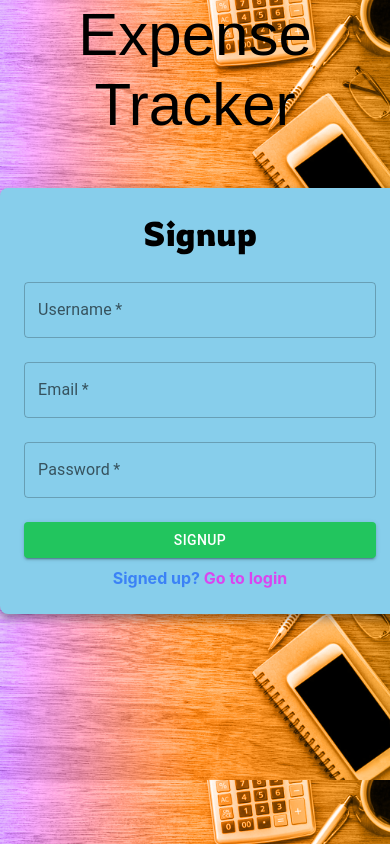
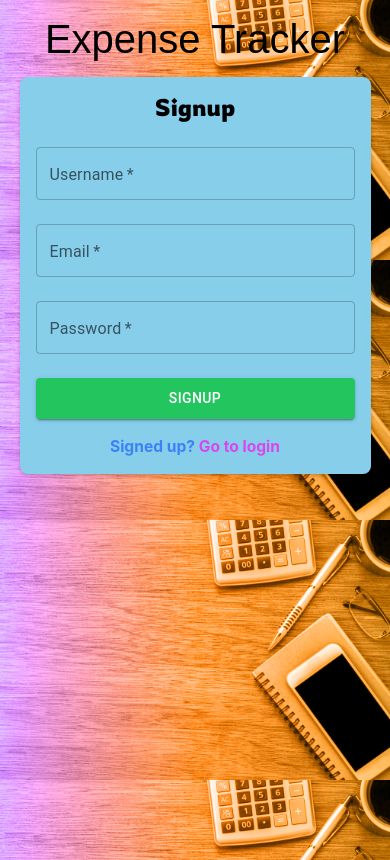
Before and after one commit to NabinS-D/expense-tracker-frontend, a React (Create React App) app: page /register in a window 390 px wide. Built offline with nearby package versions, Linux system fonts and the light colour scheme; no server answers; a web font is replaced by a local one.

Commit message:
responsive signup and signin page

```diff
--- a/src/components/SignUp.jsx
+++ b/src/components/SignUp.jsx
@@ -114,32 +114,41 @@ export const SignUp = () => {
         gutterBottom
         sx={{
           fontFamily: "'Honk', sans-serif",
-          fontSize: "60px",
+          fontSize: { xs: "40px", sm: "50px", md: "60px" }, // Responsive font size
+          mt: { xs: 2, sm: 3 }, // Adjust margin-top for smaller screens
         }}
       >
         Expense Tracker
       </Typography>
       <Box
         sx={{
-          width: 400,
-          margin: "50px auto",
-          padding: 3,
+          width: { xs: "90%", sm: 400, md: 450 }, // Responsive width
+          maxWidth: "100%", // Prevent overflow
+          margin: "0 auto", // Center horizontally
+          padding: { xs: 2, sm: 3 }, // Responsive padding
           borderRadius: 2,
           backgroundColor: "skyblue",
           border: "0px solid #3f51b5",
-          boxShadow:
-            "0 4px 8px rgba(0, 0, 0, 0.3), 0 6px 12px rgba(0, 0, 0, 0.15)",
+          boxShadow: {
+            xs: "0 2px 4px rgba(0, 0, 0, 0.2)", // Lighter shadow on mobile
+            sm: "0 4px 8px rgba(0, 0, 0, 0.3), 0 6px 12px rgba(0, 0, 0, 0.15)", // Full shadow on larger screens
+          },
           transform: "translateY(-2px)",
           transition: "all 0.3s ease-in-out",
           "&:hover": {
-            transform: "translateY(-4px)",
-            boxShadow:
-              "0 8px 16px rgba(0, 0, 0, 0.3), 0 12px 24px rgba(0, 0, 0, 0.15)",
+            transform: { sm: "translateY(-4px)" }, // Hover effect only on larger screens
+            boxShadow: {
+              sm: "0 8px 16px rgba(0, 0, 0, 0.3), 0 12px 24px rgba(0, 0, 0, 0.15)",
+            },
           },
+          mt: { xs: 2, sm: 5 }, // Responsive top margin
         }}
       >
         <Typography
-          sx={{ fontFamily: "Rowdies, cursive" }}
+          sx={{
+            fontFamily: "Rowdies, cursive",
+            fontSize: { xs: "24px", sm: "28px", md: "32px" }, // Responsive font size
+          }}
           variant="h4"
           align="center"
           gutterBottom
@@ -158,6 +167,11 @@ export const SignUp = () => {
             required
             onChange={handleInput}
             value={userDetails.name}
+            sx={{
+              "& .MuiInputBase-input": {
+                fontSize: { xs: "14px", sm: "16px" }, // Responsive input text size
+              },
+            }}
           />
           <TextField
             id="email"
@@ -170,8 +184,12 @@ export const SignUp = () => {
             required
             onChange={handleInput}
             value={userDetails.email}
+            sx={{
+              "& .MuiInputBase-input": {
+                fontSize: { xs: "14px", sm: "16px" }, // Responsive input text size
+              },
+            }}
           />
-
           <TextField
             id="password"
             label="Password"
@@ -183,28 +201,45 @@ export const SignUp = () => {
             required
             onChange={handleInput}
             value={userDetails.password}
+            sx={{
+              "& .MuiInputBase-input": {
+                fontSize: { xs: "14px", sm: "16px" }, // Responsive input text size
+              },
+            }}
           />
-
           <Button
             variant="contained"
             color="primary"
             type="submit"
-            className=" !bg-green-500 !text-white font-bold"
+            className="!bg-green-500 !text-white font-bold"
             fullWidth
-            sx={{ mt: 2 }}
+            sx={{
+              mt: 2,
+              py: { xs: 1, sm: 1.5 }, // Responsive padding
+              fontSize: { xs: "14px", sm: "16px" }, // Responsive button text size
+            }}
             disabled={isSubmitting}
           >
             {isSubmitting ? "Signing up..." : "Signup"}
           </Button>
         </form>
-        <div className="flex justify-center mt-2">
+        <Box
+          sx={{
+            display: "flex",
+            justifyContent: "center",
+            mt: 2,
+            flexDirection: { xs: "column", sm: "row" }, // Stack on mobile, row on larger screens
+            textAlign: { xs: "center", sm: "left" }, // Center text on mobile
+          }}
+        >
           <a
             href="/login"
             className="text-blue-500 hover:focus-visible: font-bold"
+            style={{ fontSize: "clamp(12px, 4vw, 16px)" }} // Responsive font size with clamp
           >
             Signed up? <span className="text-fuchsia-500">Go to login</span>
           </a>
-        </div>
+        </Box>
 
         <FlashMessage
           severity={message.severity}
--- a/src/components/Signin.jsx
+++ b/src/components/Signin.jsx
@@ -110,32 +110,41 @@ export const Signin = () => {
         gutterBottom
         sx={{
           fontFamily: "'Honk', sans-serif",
-          fontSize: "60px",
+          fontSize: { xs: "40px", sm: "50px", md: "60px" }, // Responsive font size
+          mt: { xs: 2, sm: 3 }, // Adjust margin-top for smaller screens
         }}
       >
         Expense Tracker
       </Typography>
       <Box
         sx={{
-          width: 400,
-          margin: "50px auto",
-          padding: 3,
+          width: { xs: "90%", sm: 400, md: 450 }, // Responsive width
+          maxWidth: "100%", // Prevent overflow
+          margin: "0 auto", // Center horizontally
+          padding: { xs: 2, sm: 3 }, // Responsive padding
           borderRadius: 2,
           backgroundColor: "skyblue",
           border: "0px solid #3f51b5",
-          boxShadow:
-            "0 4px 8px rgba(0, 0, 0, 0.3), 0 6px 12px rgba(0, 0, 0, 0.15)",
+          boxShadow: {
+            xs: "0 2px 4px rgba(0, 0, 0, 0.2)", // Lighter shadow on mobile
+            sm: "0 4px 8px rgba(0, 0, 0, 0.3), 0 6px 12px rgba(0, 0, 0, 0.15)", // Full shadow on larger screens
+          },
           transform: "translateY(-2px)",
           transition: "all 0.3s ease-in-out",
           "&:hover": {
-            transform: "translateY(-4px)",
-            boxShadow:
-              "0 8px 16px rgba(0, 0, 0, 0.3), 0 12px 24px rgba(0, 0, 0, 0.15)",
+            transform: { sm: "translateY(-4px)" }, // Hover effect only on larger screens
+            boxShadow: {
+              sm: "0 8px 16px rgba(0, 0, 0, 0.3), 0 12px 24px rgba(0, 0, 0, 0.15)",
+            },
           },
+          mt: { xs: 2, sm: 5 }, // Responsive top margin
         }}
       >
         <Typography
-          sx={{ fontFamily: "Rowdies, cursive" }}
+          sx={{
+            fontFamily: "Rowdies, cursive",
+            fontSize: { xs: "24px", sm: "28px", md: "32px" }, // Responsive font size
+          }}
           variant="h4"
           align="center"
           gutterBottom
@@ -154,6 +163,11 @@ export const Signin = () => {
             required
             onChange={handleInput}
             value={userDetails.email}
+            sx={{
+              "& .MuiInputBase-input": {
+                fontSize: { xs: "14px", sm: "16px" }, // Responsive input text size
+              },
+            }}
           />
 
           <TextField
@@ -167,6 +181,11 @@ export const Signin = () => {
             required
             onChange={handleInput}
             value={userDetails.password}
+            sx={{
+              "& .MuiInputBase-input": {
+                fontSize: { xs: "14px", sm: "16px" }, // Responsive input text size
+              },
+            }}
           />
 
           <Button
@@ -174,22 +193,35 @@ export const Signin = () => {
             color="primary"
             type="submit"
             fullWidth
-            className=" !bg-green-500 !text-white font-bold"
-            sx={{ mt: 2 }}
+            className="!bg-green-500 !text-white font-bold"
+            sx={{
+              mt: 2,
+              py: { xs: 1, sm: 1.5 }, // Responsive padding
+              fontSize: { xs: "14px", sm: "16px" }, // Responsive button text size
+            }}
             disabled={isSubmitting}
           >
             {isSubmitting ? "Logging in..." : "Login"}
           </Button>
         </form>
-        <div className="flex justify-center mt-2">
+        <Box
+          sx={{
+            display: "flex",
+            justifyContent: "center",
+            mt: 2,
+            flexDirection: { xs: "column", sm: "row" }, // Stack on mobile, row on larger screens
+            textAlign: { xs: "center", sm: "left" }, // Center text on mobile
+          }}
+        >
           <a
             href="/register"
             className="text-blue-500 hover:focus-visible: font-bold"
+            style={{ fontSize: "clamp(12px, 4vw, 16px)" }} // Responsive font size with clamp
           >
             Don't have an account?{" "}
             <span className="text-fuchsia-500">Sign Up</span>
           </a>
-        </div>
+        </Box>
 
         <FlashMessage
           severity={message.severity}
```
